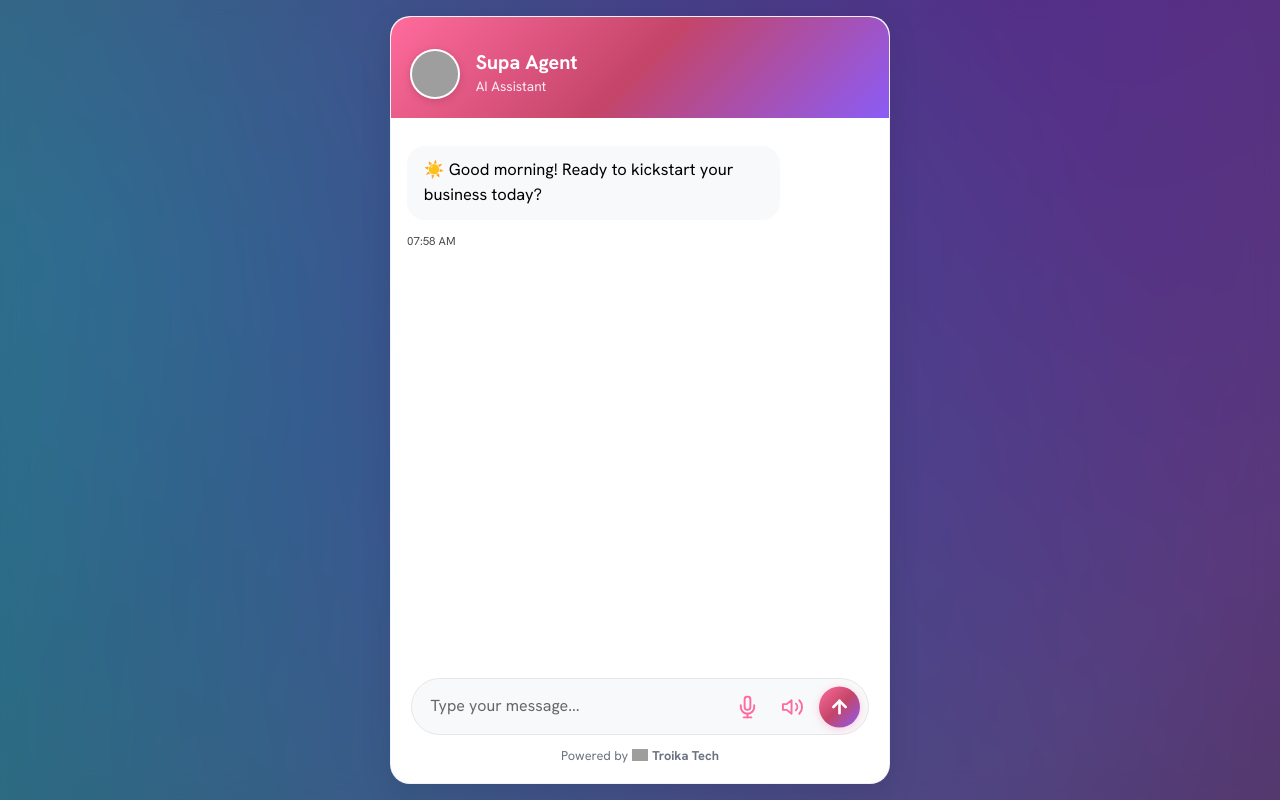
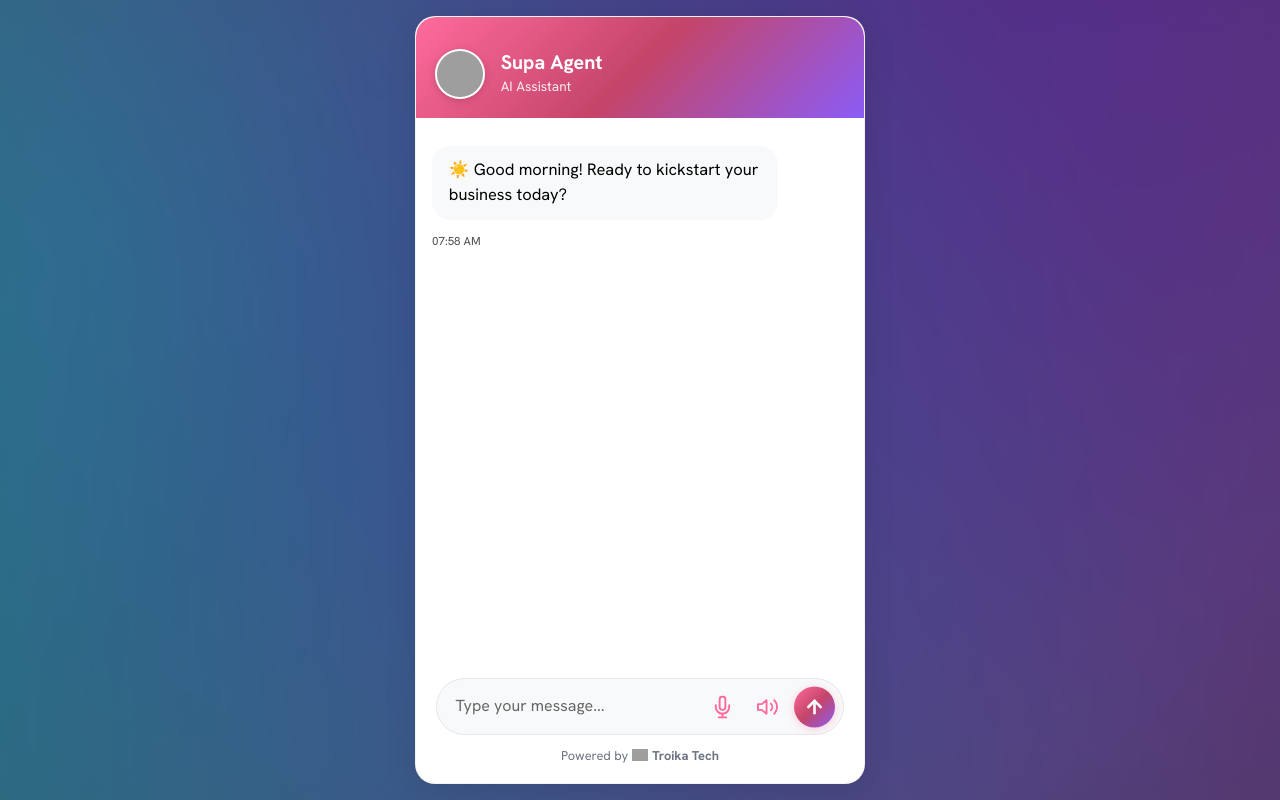
Before and after one commit to ENZ048/Troika-AI-Website, a React (Vite) app: page / in a window 1280 px wide. Built offline with nearby package versions, Linux system fonts and the light colour scheme; no server answers; grey boxes are pictures that could not be loaded.

Commit message:
fixed width

```diff
--- a/src/components/DeviceFrame.jsx
+++ b/src/components/DeviceFrame.jsx
@@ -5,7 +5,7 @@ import styled from "styled-components";
 const DeviceFrame = styled.div`
   position: relative;
   width: 100%;
-  max-width: 500px; /* Clean chat width */
+  max-width: 450px; /* Clean chat width */
   margin: 5px auto; /* Center the frame on all screen sizes */
   padding: 0; /* No padding needed */
   border-radius: 30px; /* Adjusted for slimmer profile */
@@ -71,12 +71,12 @@ const DeviceFrame = styled.div`
 
   /* Enhanced mobile breakpoints */
   @media (max-width: 1200px) {
-    max-width: 500px;
+    max-width: 450px;
     border-radius: 34px;
   }
 
   @media (max-width: 1024px) {
-    max-width: 500px;
+    max-width: 450px;
     border-radius: 32px;
   }
 
```
